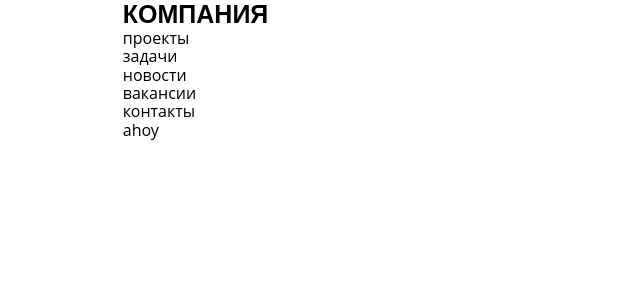
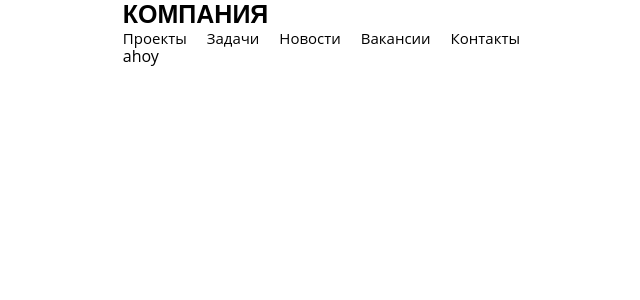
Before and after one commit to n-makarin/test-duotek, a Nuxt app: page / in a window 1280 px wide. Shown: the top 300 px of the page, without its empty margins (18-658 px from the left). Built offline with nearby package versions, Linux system fonts and the light colour scheme.

Commit message:
Add nuxt-link, change linkList prop, add styles
components\layout\Navigation.vue

```diff
--- a/components/layout/Navigation.vue
+++ b/components/layout/Navigation.vue
@@ -1,8 +1,18 @@
 <template>
   <div class="navigation">
     <ul>
-      <li v-for="(link, key) in linkList" :key="key">
-        {{ link }}
+      <li
+        v-for="(link, key) in linkList"
+        :key="key"
+        class="navigation__link"
+      >
+        <nuxt-link
+          class="navigation__link-internal"
+          active-class="navigation__link-internal_active"
+          :to="link.path"
+        >
+          {{ link.name }}
+        </nuxt-link>
       </li>
     </ul>
   </div>
@@ -12,10 +22,36 @@
 
 export default {
   data: () => ({
-    linkList: ['проекты', 'задачи', 'новости', 'вакансии', 'контакты']
+    linkList: [
+      { name: 'проекты', path: 'projects' },
+      { name: 'задачи', path: '#' },
+      { name: 'новости', path: '#' },
+      { name: 'вакансии', path: '#' },
+      { name: 'контакты', path: '#' }
+    ]
   })
 }
 </script>
 
 <style lang="scss" scoped>
+.navigation {
+  &__link {
+    display: inline-block;
+    margin-right: 20px;
+    text-transform: capitalize;
+
+    &:last-child {
+      margin-right: 0;
+    }
+
+    &-internal {
+      font-size: 15px;
+      color: black;
+      font-weight: normal;
+      &_active {
+        font-weight: bolder
+      }
+    }
+  }
+}
 </style>
```
